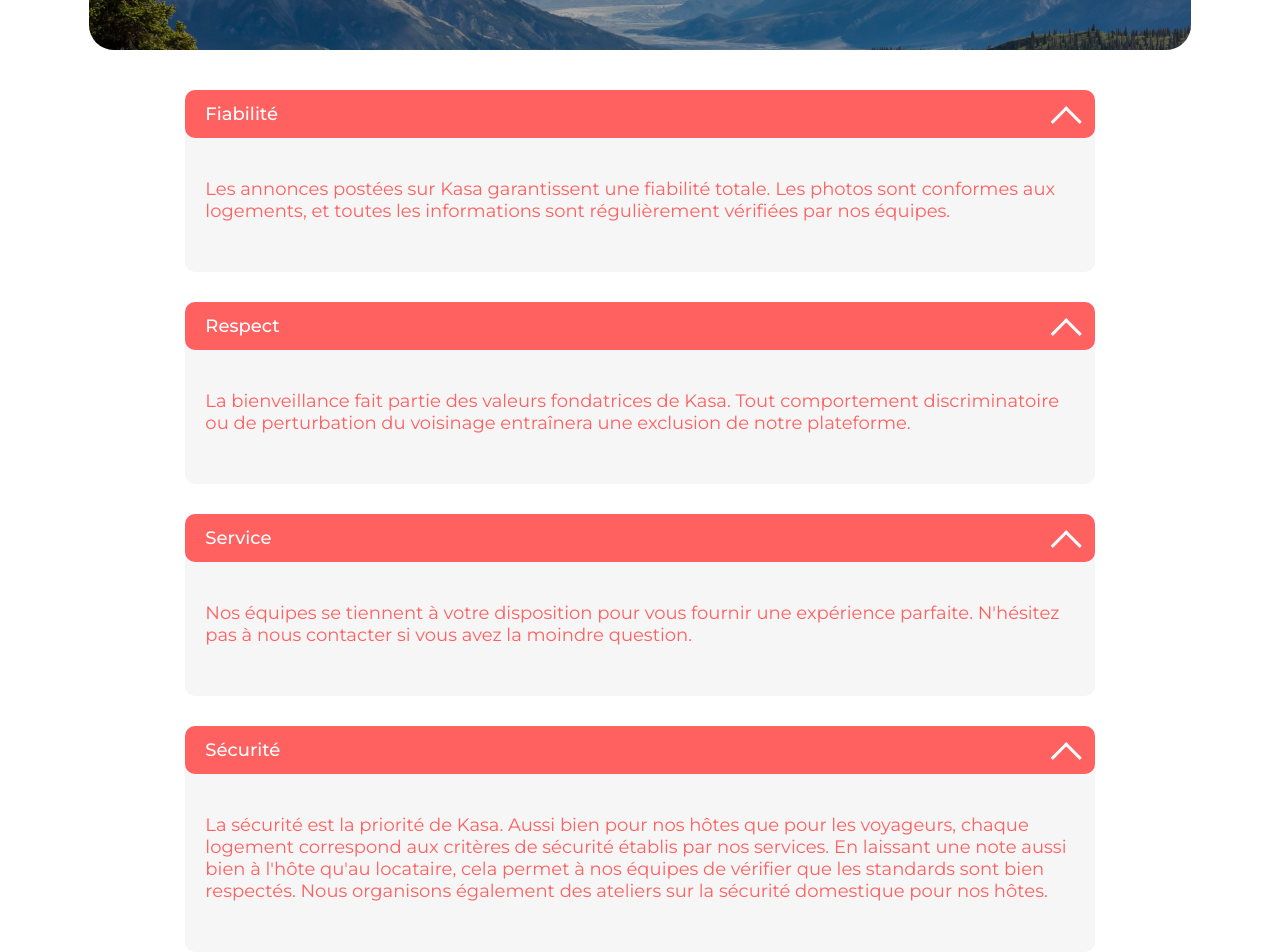
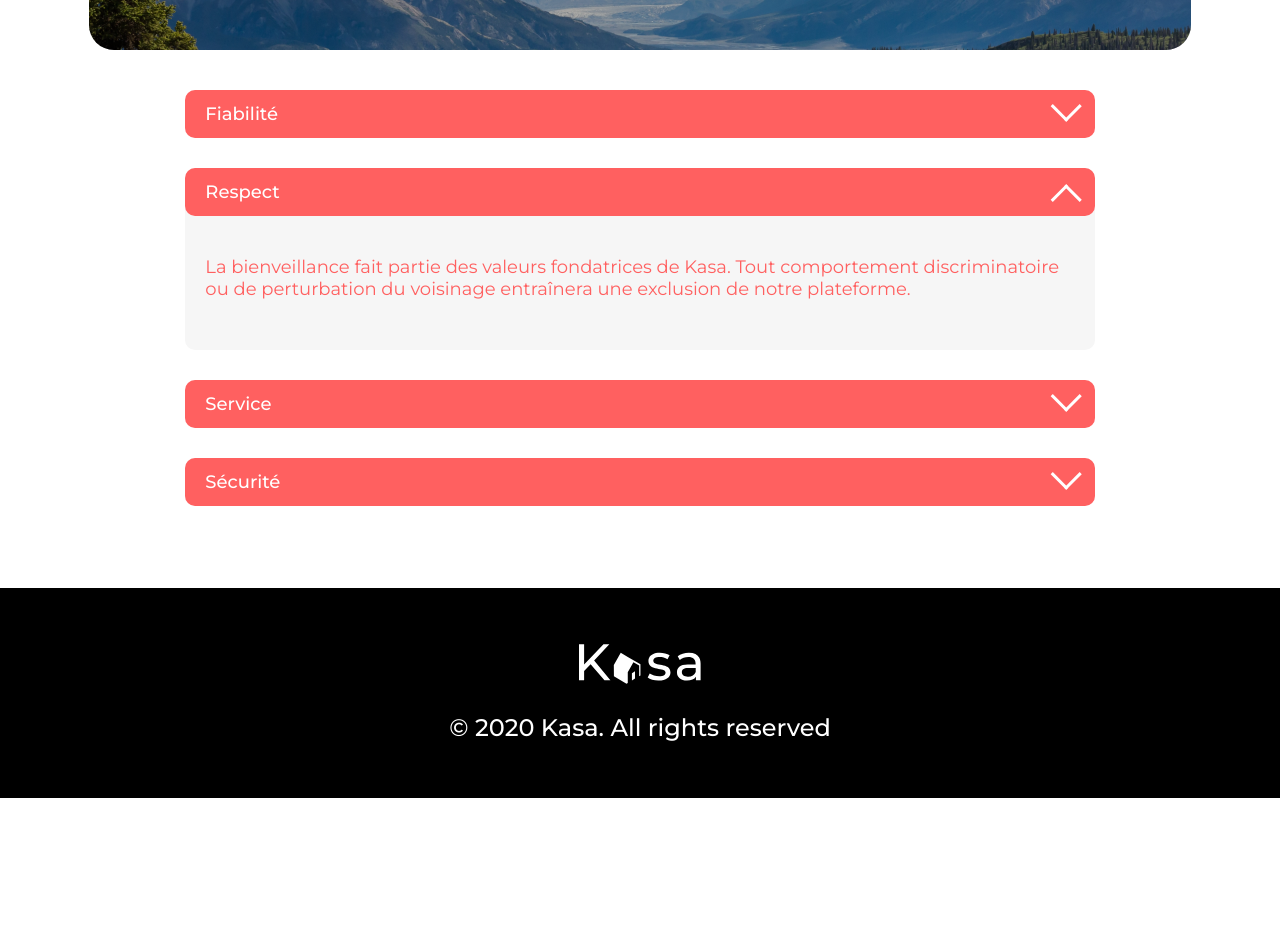
Before and after one commit to Zang983/kasa, a React (Create React App) app: page /about in a window 1280 px wide. Shown: the part 360-1312 px from the top of the page. After the commit the page ends 1158 px from the top, so only its background shows below. Built offline with nearby package versions, Linux system fonts and the light colour scheme.

Commit message:
Open status send by props for dropdown component

```diff
--- a/src/pages/about.jsx
+++ b/src/pages/about.jsx
@@ -9,10 +9,10 @@
         <Layout actualPage="about">
             <ContentBanner image={contentBannerImg} page="about" ></ContentBanner>
             <main className={styles.about}>
-                <Dropdown isOpen={true} title="Fiabilité" longSize="true"><p>Les annonces postées sur Kasa garantissent une fiabilité totale. Les photos sont conformes aux logements, et toutes les informations sont régulièrement vérifiées  par nos équipes.</p></Dropdown>
+                <Dropdown isOpen={false} title="Fiabilité" longSize="true"><p>Les annonces postées sur Kasa garantissent une fiabilité totale. Les photos sont conformes aux logements, et toutes les informations sont régulièrement vérifiées  par nos équipes.</p></Dropdown>
                 <Dropdown isOpen={true} title="Respect" longSize="true"><p>La bienveillance fait partie des valeurs fondatrices de Kasa. Tout comportement discriminatoire ou de perturbation du voisinage entraînera une exclusion de notre plateforme.</p></Dropdown>
-                <Dropdown isOpen={true} title="Service" longSize="true"><p>Nos équipes se tiennent à votre disposition pour vous fournir une expérience parfaite. N'hésitez pas à nous contacter si vous avez la moindre question.</p></Dropdown>
-                <Dropdown isOpen={true} title="Sécurité" longSize="true"><p>La sécurité est la priorité de Kasa. Aussi bien pour nos hôtes que pour les voyageurs, chaque logement correspond aux critères de sécurité établis par nos services. En laissant une note aussi bien à l'hôte qu'au locataire, cela permet à nos équipes de vérifier que les standards sont bien respectés. Nous organisons également des ateliers sur la sécurité domestique pour nos hôtes.</p></Dropdown>
+                <Dropdown isOpen={false} title="Service" longSize="true"><p>Nos équipes se tiennent à votre disposition pour vous fournir une expérience parfaite. N'hésitez pas à nous contacter si vous avez la moindre question.</p></Dropdown>
+                <Dropdown isOpen={false} title="Sécurité" longSize="true"><p>La sécurité est la priorité de Kasa. Aussi bien pour nos hôtes que pour les voyageurs, chaque logement correspond aux critères de sécurité établis par nos services. En laissant une note aussi bien à l'hôte qu'au locataire, cela permet à nos équipes de vérifier que les standards sont bien respectés. Nous organisons également des ateliers sur la sécurité domestique pour nos hôtes.</p></Dropdown>
             </main>
         </Layout>
 
```
